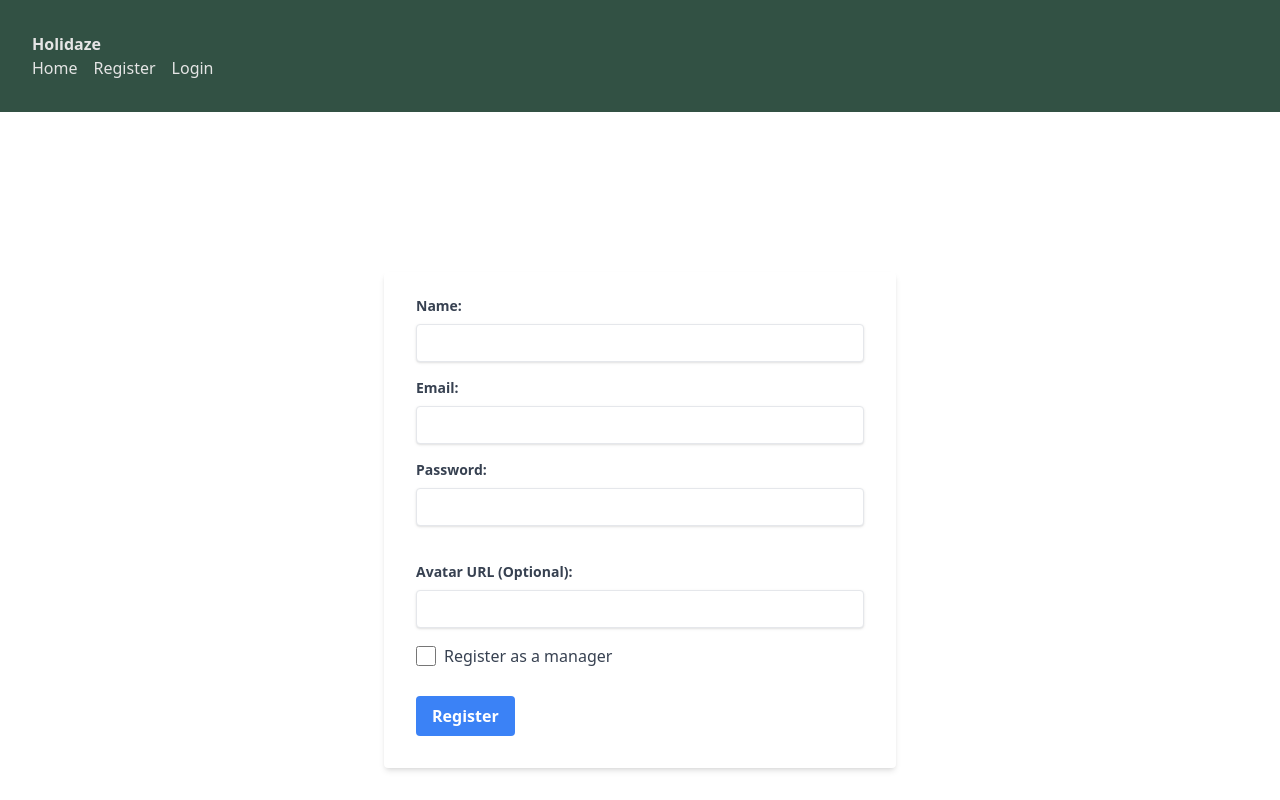
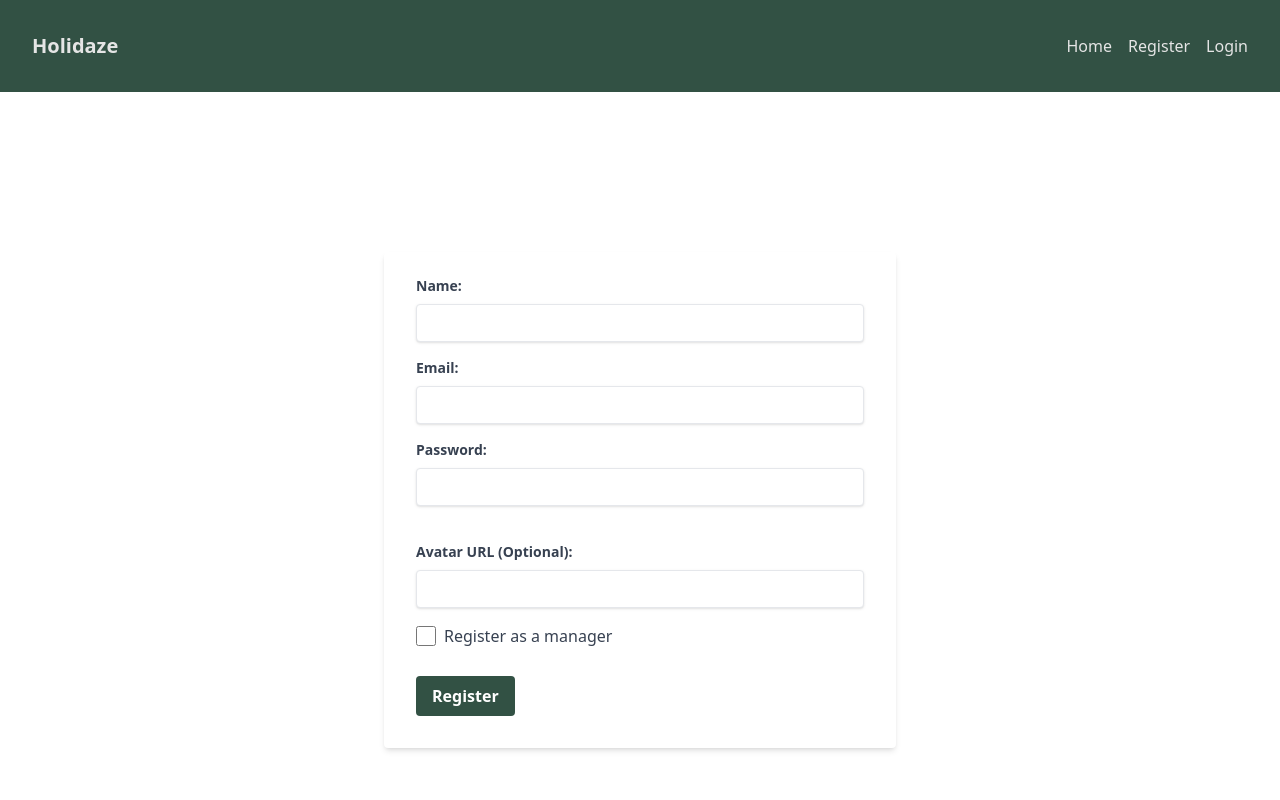
Before and after one commit to KamlaF/holidaze, a React (Create React App) app: page /register in a window 1280 px wide. Shown: the top 800 px of the page. Built offline with nearby package versions, Linux system fonts and the light colour scheme.

Commit message:
tailwinf fixes

```diff
--- a/src/components/CreateBooking.js
+++ b/src/components/CreateBooking.js
@@ -70,7 +70,7 @@ const CreateBooking = ({ venueId, onSuccess }) => {
 />
   <button
     type="submit"
-    className="w-full px-4 py-2 bg-indigo-500 text-white font-bold rounded-md hover:bg-indigo-600 focus:outline-none focus:ring-2 focus:ring-indigo-500 focus:ring-offset-2"
+    className="w-full px-4 py-2 bg-background hover:bg-accent-2 text-white font-bold rounded-md focus:outline-none focus:ring-2 focus:ring-indigo-500 focus:ring-offset-2"
   >
     Book Now
   </button>
--- a/src/components/Home.js
+++ b/src/components/Home.js
@@ -1,7 +1,7 @@
 import React, { useState, useEffect } from 'react';
 import VenueList from './VenueList';
 import VenueSearch from './VenueSearch';
-import frontcover from '../Images/frontcover.png'; // Ensure the path to your image is correct
+import frontcover from '../Images/frontcover.png';
 
 const Home = () => {
   const [venues, setVenues] = useState([]);
--- a/src/components/LoginForm.js
+++ b/src/components/LoginForm.js
@@ -77,7 +77,7 @@ const LoginForm = () => {
 
       {/* Submit Button */}
       <div className="flex items-center justify-between">
-        <button type="submit" className="bg-blue-500 hover:bg-blue-700 text-white font-bold py-2 px-4 rounded focus:outline-none focus:shadow-outline">Log in</button>
+        <button type="submit" className="bg-background hover:bg-accent-2 text-white font-bold py-2 px-4 rounded focus:outline-none focus:shadow-outline">Log in</button>
       </div>
     </form>
   );
--- a/src/components/RegistrationForm.js
+++ b/src/components/RegistrationForm.js
@@ -99,7 +99,7 @@ const onSubmit = async data => {
 
         {/* Submit Button */}
         <div className="flex items-center justify-between">
-          <button type="submit" className="bg-blue-500 hover:bg-blue-700 text-white font-bold py-2 px-4 rounded focus:outline-none focus:shadow-outline">
+          <button type="submit" className="bg-background hover:bg-accent-2 text-white font-bold py-2 px-4 rounded focus:outline-none focus:shadow-outline">
             Register
           </button>
         </div>
--- a/src/components/Venues.js
+++ b/src/components/Venues.js
@@ -1,14 +1,13 @@
 import React from 'react';
 import CreateVenueForm from './CreateVenueForm';
-import FetchVenues from './FetchVenues'; // Import the new component
+import FetchVenues from './FetchVenues';
 
 const MyVenues = () => {
   const handleCreateVenue = (venueData) => {
-    // Implement logic to create venue using the provided data
+
     console.log('Creating venue:', venueData);
   };
 
-  // Example profile ID. Replace it with actual logic to obtain the current profile's ID.
   const profileId = 'your_profile_id_here';
 
   return (
--- a/src/components/navbar.js
+++ b/src/components/navbar.js
@@ -18,15 +18,14 @@ const Navbar = () => {
     return () => unsubscribe();
   }, []);
 
-
   const handleLogout = () => {
     useAuthStore.getState().clearUser();
   };
 
   return (
     <nav className="bg-background text-text-1 p-4">
-      <div className="flex justify-between items-center">
-        <Link to="/" className="font-bold">Holidaze</Link>
+      <div className="container mx-auto flex justify-between items-center">
+        <Link to="/" className="font-bold text-xl hover:text-accent-1">Holidaze</Link>
         <div className="md:hidden">
           <button onClick={() => setIsMenuOpen(!isMenuOpen)}>
             <svg xmlns="http://www.w3.org/2000/svg" className="h-6 w-6" fill="none" viewBox="0 0 24 24" stroke="currentColor">
@@ -34,31 +33,30 @@ const Navbar = () => {
             </svg>
           </button>
         </div>
-      </div>
-
-      <div className={`mt-4 md:mt-0 ${isMenuOpen ? 'block' : 'hidden'} md:flex md:items-center`}>
-        <Link to="/" className="block mt-2 md:mt-0 mr-4 hover:underline">Home</Link>
+        <div className={`md:flex md:items-center ${isMenuOpen ? 'flex' : 'hidden'} flex-col md:flex-row absolute md:relative top-16 right-0 md:top-auto md:right-auto bg-background md:bg-transparent p-4 md:p-0`}>
+          <Link to="/" className="block mt-2 md:mt-0 mr-4 md:hover:text-accent-1">Home</Link>
           {isAuthenticated && userRole === 'manager' ? (
             <>
-            <Link to="/venues" className="block mt-2 md:mt-0 mr-4 hover:underline">Venues</Link>
-            <Link to="/profile" className="block mt-2 md:mt-0 mr-4 hover:underline">Profile</Link>
+              <Link to="/venues" className="block mt-2 md:mt-0 mr-4 md:hover:text-accent-1">Venues</Link>
+              <Link to="/profile" className="block mt-2 md:mt-0 mr-4 md:hover:text-accent-1">Profile</Link>
             </>
           ) : isAuthenticated ? (
             <>
-            <Link to="/my-bookings" className="block mt-2 md:mt-0 mr-4 hover:underline">My Bookings</Link>
-            <Link to="/profile" className="block mt-2 md:mt-0 mr-4 hover:underline">Profile</Link>
+              <Link to="/my-bookings" className="block mt-2 md:mt-0 mr-4 md:hover:text-accent-1">My Bookings</Link>
+              <Link to="/profile" className="block mt-2 md:mt-0 mr-4 md:hover:text-accent-1">Profile</Link>
             </>
           ) : null}
           {isAuthenticated ? (
-          <button onClick={handleLogout} className="mt-2 md:mt-0 hover:underline">
+            <button onClick={handleLogout} className="mt-2 md:mt-0 md:hover:text-accent-1">
               Logout
             </button>
           ) : (
             <>
-            <Link to="/register" className="block mt-2 md:mt-0 mr-4 hover:underline">Register</Link>
-            <Link to="/login" className="block mt-2 md:mt-0 hover:underline">Login</Link>
+              <Link to="/register" className="block mt-2 md:mt-0 mr-4 md:hover:text-accent-1">Register</Link>
+              <Link to="/login" className="block mt-2 md:mt-0 md:hover:text-accent-1">Login</Link>
             </>
           )}
+        </div>
       </div>
     </nav>
   );
```
Lines whose indentation alone changed are shown as unchanged.
